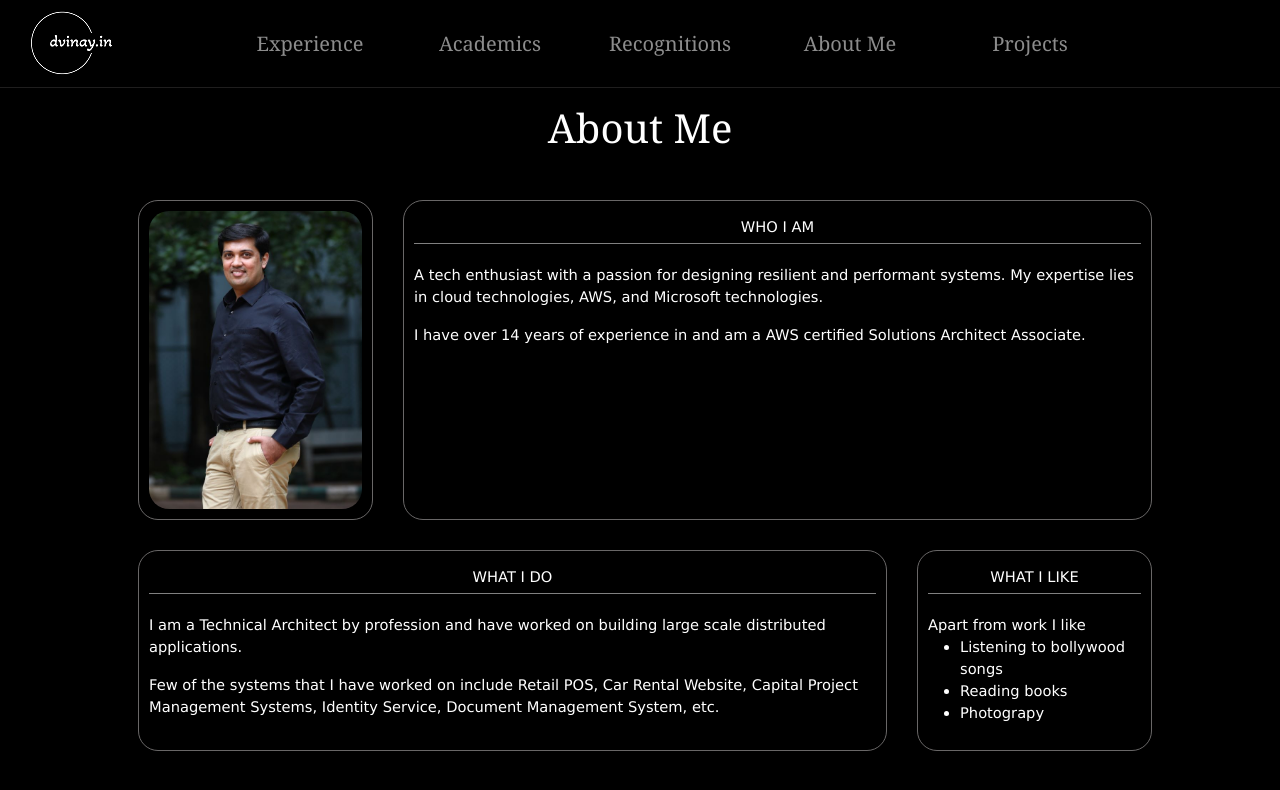
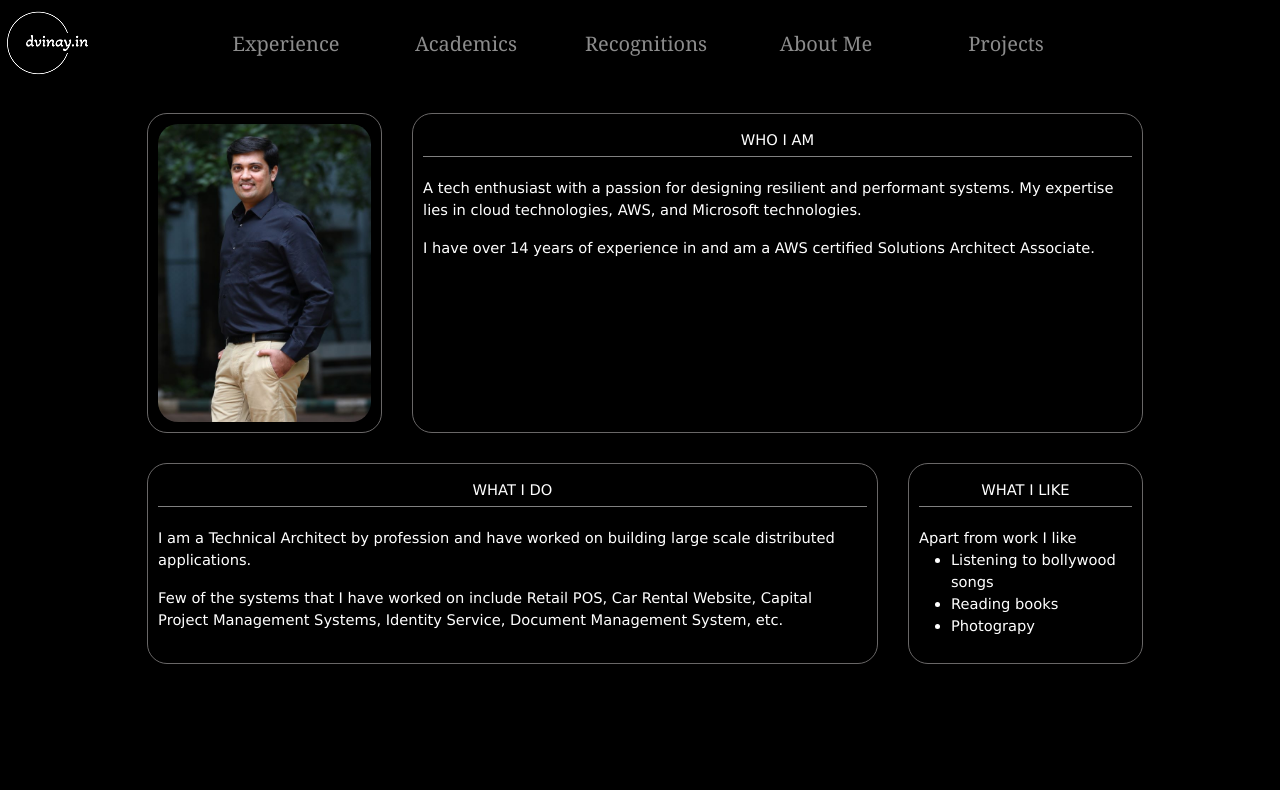
Before and after one commit to dgvinay/my-portal, an Angular app: page /about-me in a window 1280 px wide. Shown: the top 790 px of the page. Built offline with nearby package versions, Linux system fonts and the light colour scheme.

Commit message:
1. Fixed the alignment in about me page 2. Fixed the pill overflow

```diff
--- a/src/app/components/about-me/about-me.component.css
+++ b/src/app/components/about-me/about-me.component.css
@@ -5,7 +5,8 @@
 
 .about-me-content {
     display: flex;
-    justify-content: space-between;
+    justify-content: center;
+    flex-wrap: wrap;
 }
 
 .content-box {
@@ -14,7 +15,7 @@
     border-radius: 20px;
     margin: 10px 10px 20px 20px;
     font-size: 11pt;
-    width: 100%;
+    width: 70%;
     font-family: Verdana, Geneva, Tahoma, sans-serif;
 }
 
@@ -29,7 +30,6 @@
 .content-box-small {
     max-height: 320px;
     max-width: 235px;
-    width: 100%;
 }
 
 .content-box img {
--- a/src/app/components/experience-card/experience-card.component.css
+++ b/src/app/components/experience-card/experience-card.component.css
@@ -79,7 +79,7 @@
     text-align: justify;
 }
 
-.experience-card-responsibilities li{
+.experience-card-responsibilities li {
     list-style-type: circle;
 }
 
@@ -102,6 +102,7 @@
     margin: 3px;
     margin-top: 5px;
     max-width: fit-content;
+    overflow: hidden;
 }
 
 .experience-card-tech-stack-pill:hover {
--- a/src/app/components/header/header.component.html
+++ b/src/app/components/header/header.component.html
@@ -1,5 +1,5 @@
 <div class="container-fluid header-content">
-    <nav class="navbar navbar-expand-lg navbar-dark bg-dark">
+    <nav class="navbar navbar-expand-lg navbar-dark bg-dark fixed-top" data-bs-theme="dark">
         <div class="d-none d-lg-block">
             <a class="navbar-brand d-none d-lg-block d-xl-block header-logo" routerLink="">
                 <img class="img-fluid" src="../../assets/images/logo-white-small.png">
--- a/src/app/components/projects/projects.component.css
+++ b/src/app/components/projects/projects.component.css
@@ -66,4 +66,5 @@
     margin-top: 5px;
     max-width: fit-content;
     font-size: 10pt;
+    overflow: hidden;
 }
```
